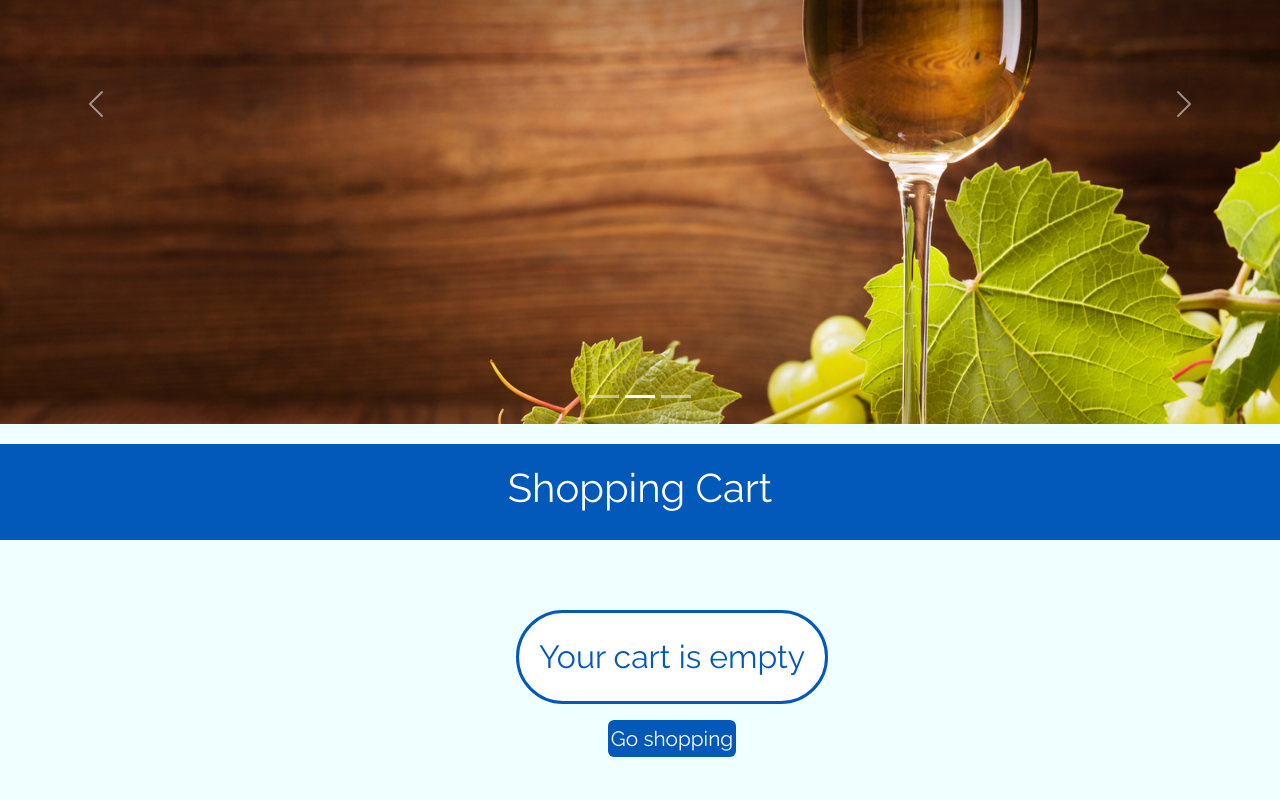
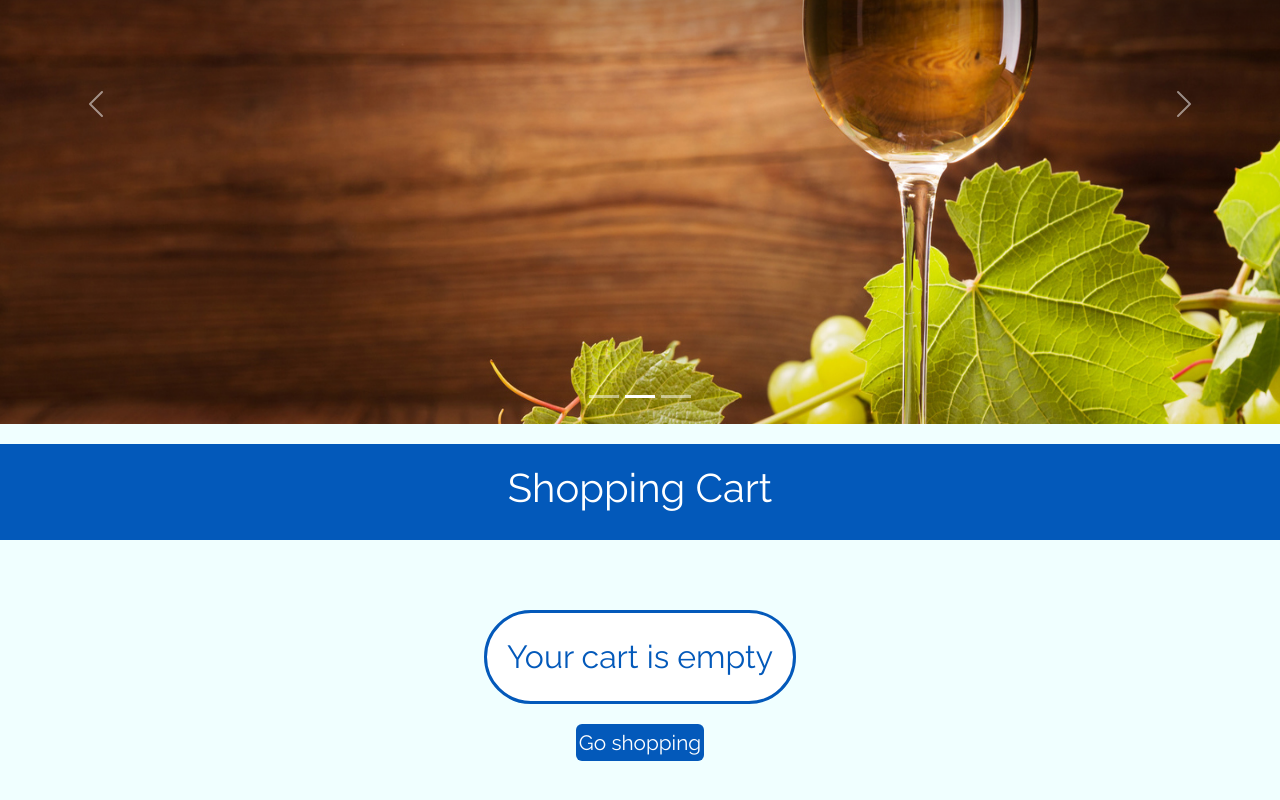
Before and after one commit to SantiGennu/Che-Wine, a React (Vite) app: page /cartContainer in a window 1280 px wide. Shown: the part 216-1016 px from the top of the page. Built offline with nearby package versions, Linux system fonts and the light colour scheme.

Commit message:
cart empty fixed

```diff
--- a/src/Context/CartProvider.jsx
+++ b/src/Context/CartProvider.jsx
@@ -1,4 +1,4 @@
-import { createContext, useContext, useState } from "react";
+import { createContext, useContext, useEffect, useState } from "react";
 
 export const CartContext = createContext([]);
 
@@ -6,7 +6,6 @@ export const useCartContext = () => useContext(CartContext);
 
 const CartProvider = ({ children }) => {
   const [cart, setCart] = useState([]);
-  console.log(cart);
 
   const addProduct = (newProduct) => {
     const isInCart = cart.find((prod) => prod.id === newProduct.id);
@@ -22,9 +21,10 @@ const CartProvider = ({ children }) => {
       setCart([...cart, newProduct]);
     }
   };
+
   const totalPrice = () => {
     return cart.reduce(
-      (prev, current) => prev + current.quantity * current.price,
+      (acc, current) => acc + current.quantity * current.price,
       0
     );
   };
@@ -44,9 +44,9 @@ const CartProvider = ({ children }) => {
   return (
     <CartContext.Provider
       value={{
-        addProduct,
         cart,
         setCart,
+        addProduct,
         totalPrice,
         totalProducts,
         clearCart,
--- a/src/components/CartContainer/CartContainer.css
+++ b/src/components/CartContainer/CartContainer.css
@@ -1,8 +1,8 @@
 .cart-container {
   display: grid;
   grid-template-columns: 1.5fr 0.5fr;
-  align-items: center;
   justify-items: center;
+  gap: 20px;
 }
 .image {
   width: 20%;
@@ -26,6 +26,7 @@
   background-color: #0359ba;
   color: white;
   border-radius: 10px;
+  max-height: 200px;
 }
 .empty {
   margin-top: 50px;
@@ -37,9 +38,13 @@
   color: #0359ba;
 }
 .container-empty-cart {
+  display: flex;
+  justify-content: center;
+}
+.container-empty {
   display: grid;
   justify-items: center;
-  margin-left: 384px;
+  gap: 20px;
 }
 .btn-shopping {
   background-color: #0359ba;
--- a/src/components/CartContainer/CartContainer.jsx
+++ b/src/components/CartContainer/CartContainer.jsx
@@ -1,6 +1,7 @@
-import { Link } from "react-router-dom";
 import { CartContext, useCartContext } from "../../Context/CartProvider";
 import "./CartContainer.css";
+
+import { Link } from "react-router-dom";
 
 const CartContainer = () => {
   const { removeProduct, clearCart, cart, setCart, totalPrice } =
@@ -32,9 +33,8 @@ const CartContainer = () => {
         <h1> Shopping Cart</h1>
       </div>
 
+      {cart.length > 0 ? (
         <div className="cart-container">
-        {cart.length > 0 ? (
-          <>
           <div>
             {cart.map((product) => (
               <>
@@ -62,9 +62,7 @@ const CartContainer = () => {
                   <button
                     className="increase"
                     onClick={() => increase(product)}
-                      disabled={
-                        product.quantity === product.stock ? true : false
-                      }
+                    disabled={product.quantity === product.stock ? true : false}
                   >
                     +
                   </button>
@@ -79,18 +77,21 @@ const CartContainer = () => {
             ))}
           </div>
           <div className="price-container">
-              <p className="total-price">Total price: ${totalPrice()}</p>
+            <p className="total-price">
+              Total price: <br /> ${totalPrice()}
+            </p>
           </div>
-          </>
+        </div>
       ) : (
         <div className="container-empty-cart">
+          <div className="container-empty">
             <p className="empty">Your cart is empty </p>
             <Link to="/">
               <button className="btn btn-shopping">Go shopping</button>
             </Link>
           </div>
+        </div>
       )}
-      </div>
     </>
   );
 };
--- a/src/components/Item/item.css
+++ b/src/components/Item/item.css
@@ -22,6 +22,7 @@
   display: flex;
   flex-direction: column;
   align-items: center;
+  gap: 15px;
 }
 
 .name-item {
--- a/src/components/ItemListContainer/ItemListContainer.jsx
+++ b/src/components/ItemListContainer/ItemListContainer.jsx
@@ -2,9 +2,10 @@ import "./ItemListContainer.css";
 import ItemList from "../itemList/ItemList";
 import { getProduct } from "../../Api";
 import { useState, useEffect } from "react";
-import { useParams } from "react-router";
+// import { useParams } from "react-router";
 import Filter from "../filter/Filter";
 import { Searcher } from "../Searcher/Searcher";
+import { useParams } from "react-router-dom";
 
 const ItemListContainer = ({ greetings }) => {
   const [products, setProducts] = useState([]);
--- a/src/components/Navbar/Navbar.css
+++ b/src/components/Navbar/Navbar.css
@@ -9,6 +9,9 @@ body {
 }
 a {
   text-decoration: none;
+}
+p {
+  margin-bottom: 0;
 }
 
 .navBar {
```
Lines whose indentation alone changed are shown as unchanged.
